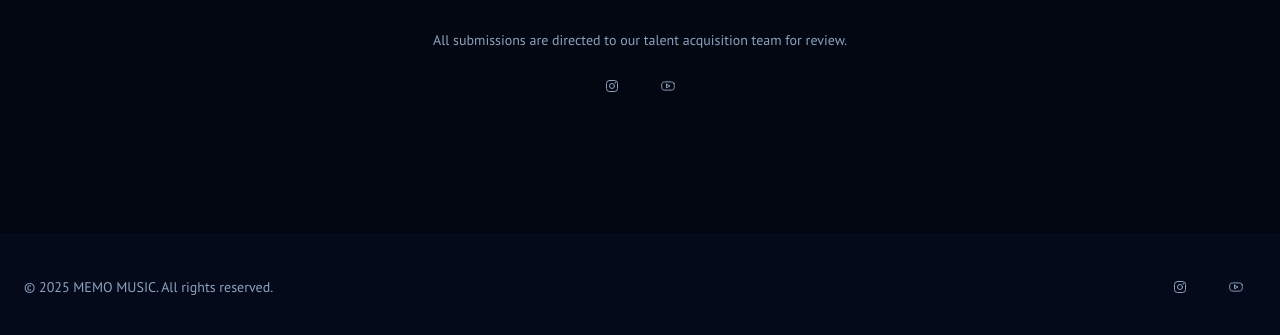
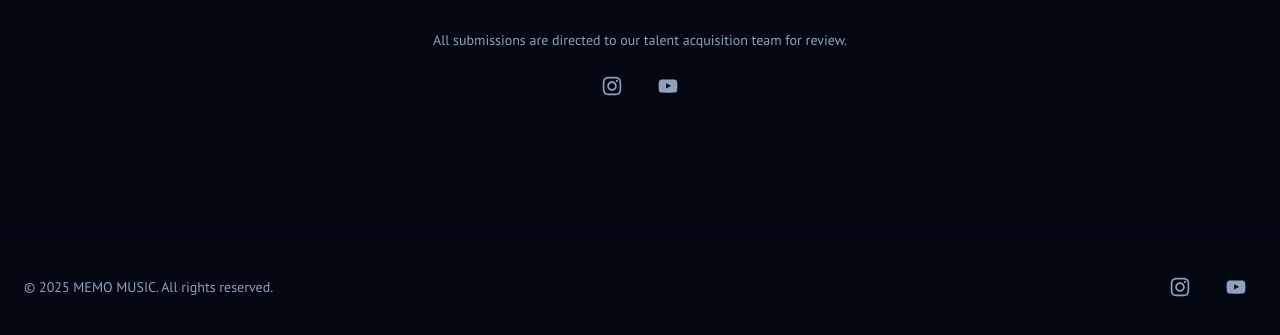
Before and after one commit to devjadiya/memo-music, a Next.js app: page / in a window 1280 px wide. Shown: the part 5976-6311 px from the top of the page. Built offline with nearby package versions, Linux system fonts and the light colour scheme; a web font is replaced by a local one.

Commit message:
Added Initial Files

```diff
--- a/package.json
+++ b/package.json
@@ -45,6 +45,7 @@
     "react-day-picker": "^8.10.1",
     "react-dom": "^18.3.1",
     "react-hook-form": "^7.54.2",
+    "react-social-icons": "^6.16.0",
     "recharts": "^2.15.1",
     "tailwind-merge": "^3.0.1",
     "tailwindcss-animate": "^1.0.7",
--- a/src/components/layout/footer.tsx
+++ b/src/components/layout/footer.tsx
@@ -1,78 +1,35 @@
 import Link from 'next/link';
 import { Button } from '@/components/ui/button';
-
-const InstagramIcon = (props: React.SVGProps<SVGSVGElement>) => (
-    <svg viewBox="0 0 256 256" xmlns="http://www.w3.org/2000/svg" {...props}>
-        <rect fill="none" height="256" width="256" />
-        <circle
-            cx="128"
-            cy="128"
-            fill="none"
-            r="40"
-            stroke="currentColor"
-            strokeLinecap="round"
-            strokeLinejoin="round"
-            strokeWidth="16"
-        />
-        <rect
-            fill="none"
-            height="176"
-            rx="48"
-            stroke="currentColor"
-            strokeLinecap="round"
-            strokeLinejoin="round"
-            strokeWidth="16"
-            width="176"
-            x="40"
-            y="40"
-        />
-        <circle cx="180" cy="76" fill="currentColor" r="12" />
-    </svg>
-);
-
-const YoutubeIcon = (props: React.SVGProps<SVGSVGElement>) => (
-    <svg viewBox="0 0 256 256" xmlns="http://www.w3.org/2000/svg" {...props}>
-        <rect fill="none" height="256" width="256" />
-        <path
-            d="M224.4,87.7a30.2,30.2,0,0,0-21.4-21.4C185.3,61.5,138,61.5,128,61.5s-57.3,0-75,4.8A30.2,30.2,0,0,0,31.6,87.7,60.6,60.6,0,0,0,26.8,128c0,20.2,4.8,40.3,4.8,40.3A30.2,30.2,0,0,0,53,189.7c17.7,4.8,75,4.8,75,4.8s57.3,0,75-4.8a30.2,30.2,0,0,0,21.4-21.4c4.8-17.7,4.8-40.3,4.8-40.3S229.2,105.3,224.4,87.7Z"
-            fill="none"
-            stroke="currentColor"
-            strokeLinecap="round"
-            strokeLinejoin="round"
-            strokeWidth="16"
-        />
-        <polygon
-            fill="none"
-            points="104 99.5 160 128 104 156.5 104 99.5"
-            stroke="currentColor"
-            strokeLinecap="round"
-            strokeLinejoin="round"
-            strokeWidth="16"
-        />
-    </svg>
-);
-
+import { SocialIcon } from 'react-social-icons';
 
 export default function Footer() {
   const currentYear = new Date().getFullYear();
 
   return (
-    <footer className="border-t border-border/50 bg-card">
+    <footer className="border-t border-border/50 bg-background">
       <div className="container mx-auto flex flex-col items-center justify-between gap-4 px-4 py-8 sm:flex-row md:px-6">
         <p className="text-sm text-muted-foreground">
           &copy; {currentYear} MEMO MUSIC. All rights reserved.
         </p>
         <div className="flex items-center gap-4">
-          <Button variant="ghost" size="icon" asChild>
-            <Link href="#" aria-label="Instagram">
-              <InstagramIcon className="h-6 w-6 text-muted-foreground transition-colors hover:text-accent" />
-            </Link>
-          </Button>
-          <Button variant="ghost" size="icon" asChild>
-            <Link href="#" aria-label="YouTube">
-              <YoutubeIcon className="h-6 w-6 text-muted-foreground transition-colors hover:text-accent" />
-            </Link>
-          </Button>
+          <SocialIcon
+            url="https://instagram.com"
+            target="_blank"
+            rel="noopener noreferrer"
+            bgColor="transparent"
+            fgColor="currentColor"
+            className="text-muted-foreground transition-colors hover:text-primary"
+            style={{ height: 40, width: 40 }}
+          />
+          <SocialIcon
+            url="https://youtube.com"
+            target="_blank"
+            rel="noopener noreferrer"
+            bgColor="transparent"
+            fgColor="currentColor"
+            className="text-muted-foreground transition-colors hover:text-primary"
+            style={{ height: 40, width: 40 }}
+          />
         </div>
       </div>
     </footer>
--- a/src/components/sections/contact.tsx
+++ b/src/components/sections/contact.tsx
@@ -9,59 +9,7 @@ import { Label } from '@/components/ui/label';
 import { Textarea } from '@/components/ui/textarea';
 import { useToast } from '@/hooks/use-toast';
 import { Loader2, Send } from 'lucide-react';
-import Link from 'next/link';
-
-const InstagramIcon = (props: React.SVGProps<SVGSVGElement>) => (
-    <svg viewBox="0 0 256 256" xmlns="http://www.w3.org/2000/svg" {...props}>
-        <rect fill="none" height="256" width="256" />
-        <circle
-            cx="128"
-            cy="128"
-            fill="none"
-            r="40"
-            stroke="currentColor"
-            strokeLinecap="round"
-            strokeLinejoin="round"
-            strokeWidth="16"
-        />
-        <rect
-            fill="none"
-            height="176"
-            rx="48"
-            stroke="currentColor"
-            strokeLinecap="round"
-            strokeLinejoin="round"
-            strokeWidth="16"
-            width="176"
-            x="40"
-            y="40"
-        />
-        <circle cx="180" cy="76" fill="currentColor" r="12" />
-    </svg>
-);
-
-const YoutubeIcon = (props: React.SVGProps<SVGSVGElement>) => (
-    <svg viewBox="0 0 256 256" xmlns="http://www.w3.org/2000/svg" {...props}>
-        <rect fill="none" height="256" width="256" />
-        <path
-            d="M224.4,87.7a30.2,30.2,0,0,0-21.4-21.4C185.3,61.5,138,61.5,128,61.5s-57.3,0-75,4.8A30.2,30.2,0,0,0,31.6,87.7,60.6,60.6,0,0,0,26.8,128c0,20.2,4.8,40.3,4.8,40.3A30.2,30.2,0,0,0,53,189.7c17.7,4.8,75,4.8,75,4.8s57.3,0,75-4.8a30.2,30.2,0,0,0,21.4-21.4c4.8-17.7,4.8-40.3,4.8-40.3S229.2,105.3,224.4,87.7Z"
-            fill="none"
-            stroke="currentColor"
-            strokeLinecap="round"
-            strokeLinejoin="round"
-            strokeWidth="16"
-        />
-        <polygon
-            fill="none"
-            points="104 99.5 160 128 104 156.5 104 99.5"
-            stroke="currentColor"
-            strokeLinecap="round"
-            strokeLinejoin="round"
-            strokeWidth="16"
-        />
-    </svg>
-);
-
+import { SocialIcon } from 'react-social-icons';
 
 const initialState = {
   message: '',
@@ -158,16 +106,24 @@ export default function ContactSection() {
                     All submissions are directed to our talent acquisition team for review.
                 </p>
                 <div className="mt-4 flex justify-center gap-4">
-                    <Button variant="ghost" size="icon" asChild>
-                        <Link href="https://instagram.com" target="_blank" rel="noopener noreferrer" aria-label="Instagram">
-                            <InstagramIcon className="h-6 w-6 text-muted-foreground transition-colors hover:text-accent" />
-                        </Link>
-                    </Button>
-                    <Button variant="ghost" size="icon" asChild>
-                        <Link href="https://youtube.com" target="_blank" rel="noopener noreferrer" aria-label="YouTube">
-                            <YoutubeIcon className="h-6 w-6 text-muted-foreground transition-colors hover:text-accent" />
-                        </Link>
-                    </Button>
+                    <SocialIcon
+                        url="https://instagram.com"
+                        target="_blank"
+                        rel="noopener noreferrer"
+                        bgColor="transparent"
+                        fgColor="currentColor"
+                        className="text-muted-foreground transition-colors hover:text-primary"
+                        style={{ height: 40, width: 40 }}
+                    />
+                    <SocialIcon
+                        url="https://youtube.com"
+                        target="_blank"
+                        rel="noopener noreferrer"
+                        bgColor="transparent"
+                        fgColor="currentColor"
+                        className="text-muted-foreground transition-colors hover:text-primary"
+                        style={{ height: 40, width: 40 }}
+                    />
                 </div>
             </div>
         </div>
```
Also changed, not shown: 2 other files (tests, documents, lock files or other folders).
